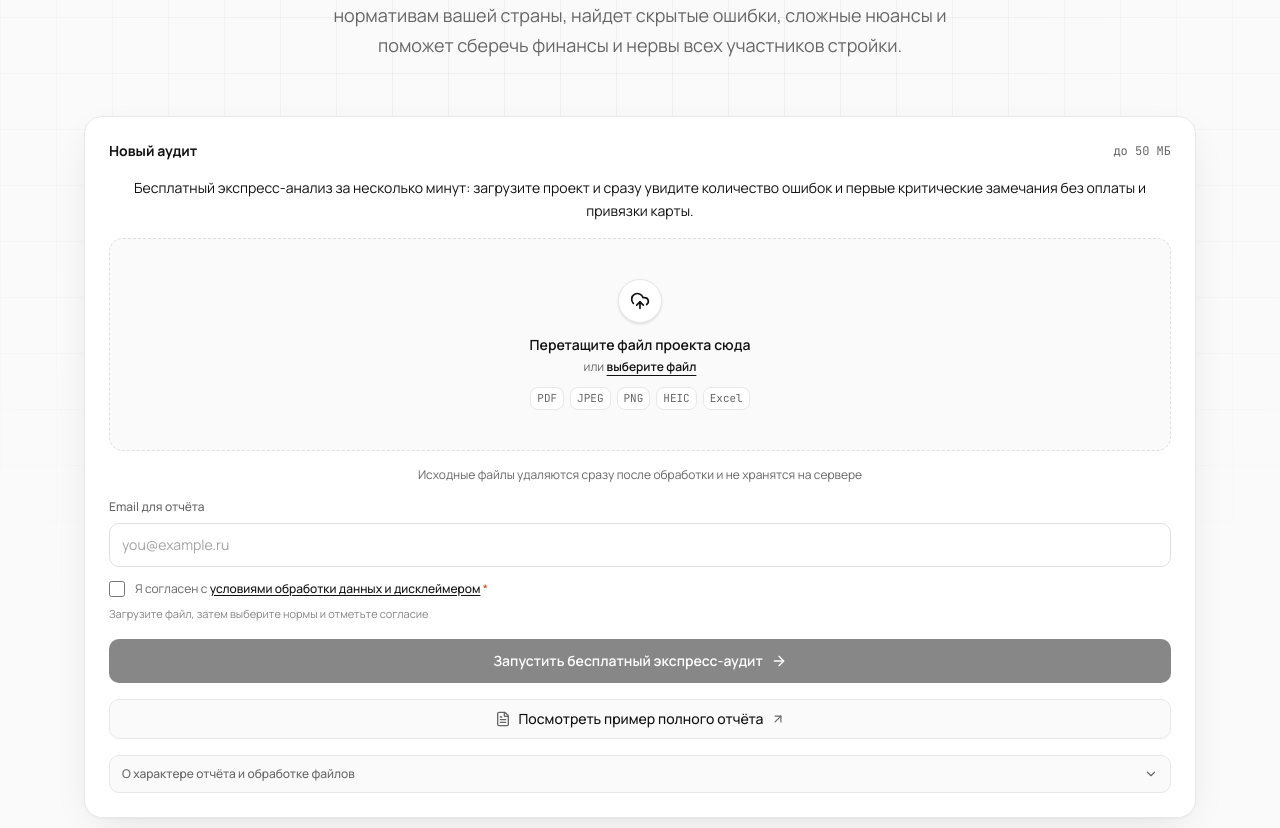
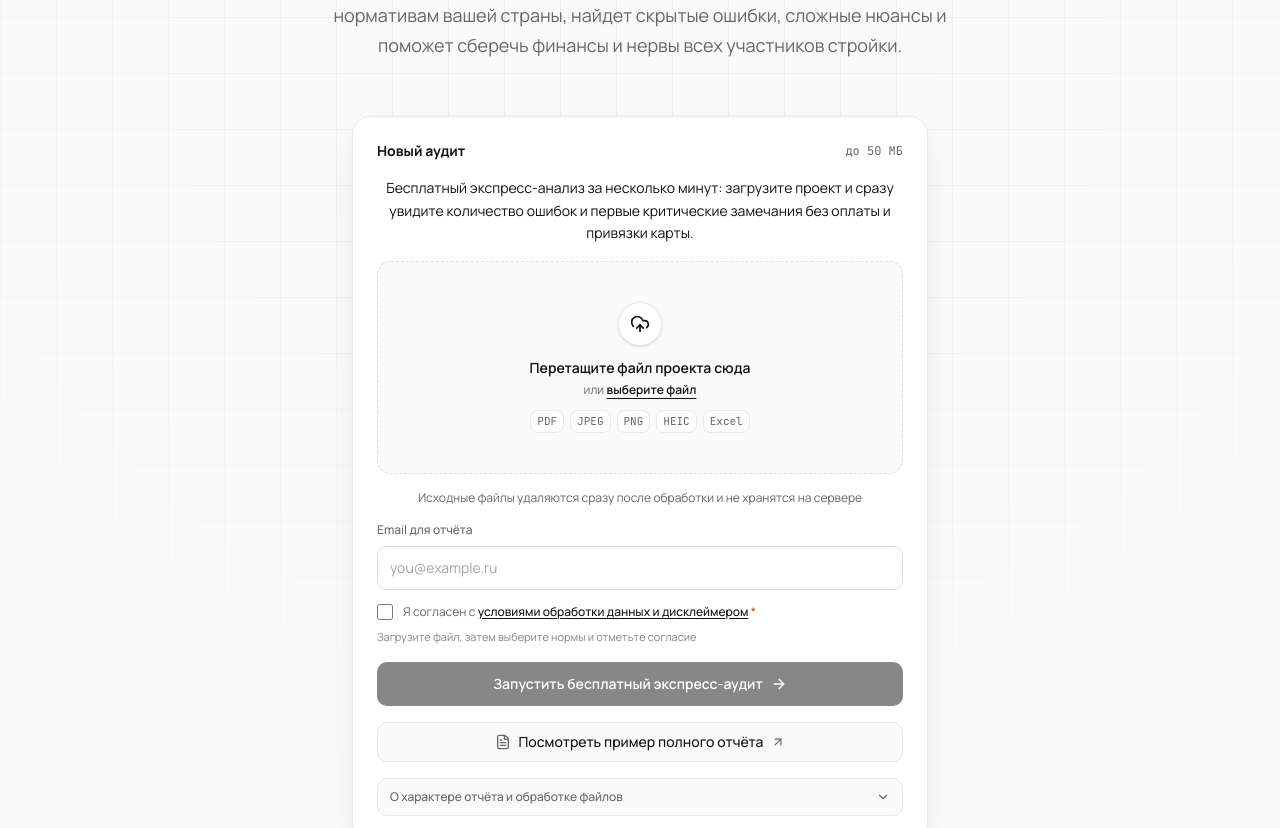
Before and after one commit to samsonov-work-pl/stroy-audit-web, a Next.js app: page / in a window 1280 px wide. Shown: the part 384-1212 px from the top of the page. Built offline with nearby package versions, Linux system fonts and the light colour scheme; no server answers.

Commit message:
Блок результата на всю ширину страницы: окно загрузки по центру (max-w-xl), текст отчёта до max-w-4xl, апселл на всю ширину

```diff
--- a/components/upload-card.tsx
+++ b/components/upload-card.tsx
@@ -333,7 +333,10 @@ export function UploadCard() {
       )}
 
       <div
-        className={cn('rounded-2xl transition-all duration-500', tierMeta && 'tier-ring p-[2px]')}
+        className={cn(
+          'mx-auto w-full max-w-xl rounded-2xl transition-all duration-500',
+          tierMeta && 'tier-ring p-[2px]',
+        )}
         style={
           tierMeta
             ? ({
@@ -692,6 +695,7 @@ function AuditResponse({ result, onReset }: { result: AuditResult; onReset: () =
         </p>
       )}
 
+      <div className="mx-auto w-full max-w-4xl">
       {teaser ? (
         <ExpressReport teaser={teaser} fallback={rawContent} />
       ) : isText && !content.trim().startsWith('<') ? (
@@ -707,6 +711,7 @@ function AuditResponse({ result, onReset }: { result: AuditResult; onReset: () =
           {content}
         </pre>
       )}
+      </div>
 
       {showUpsell && (
         <PremiumUpsell
```
